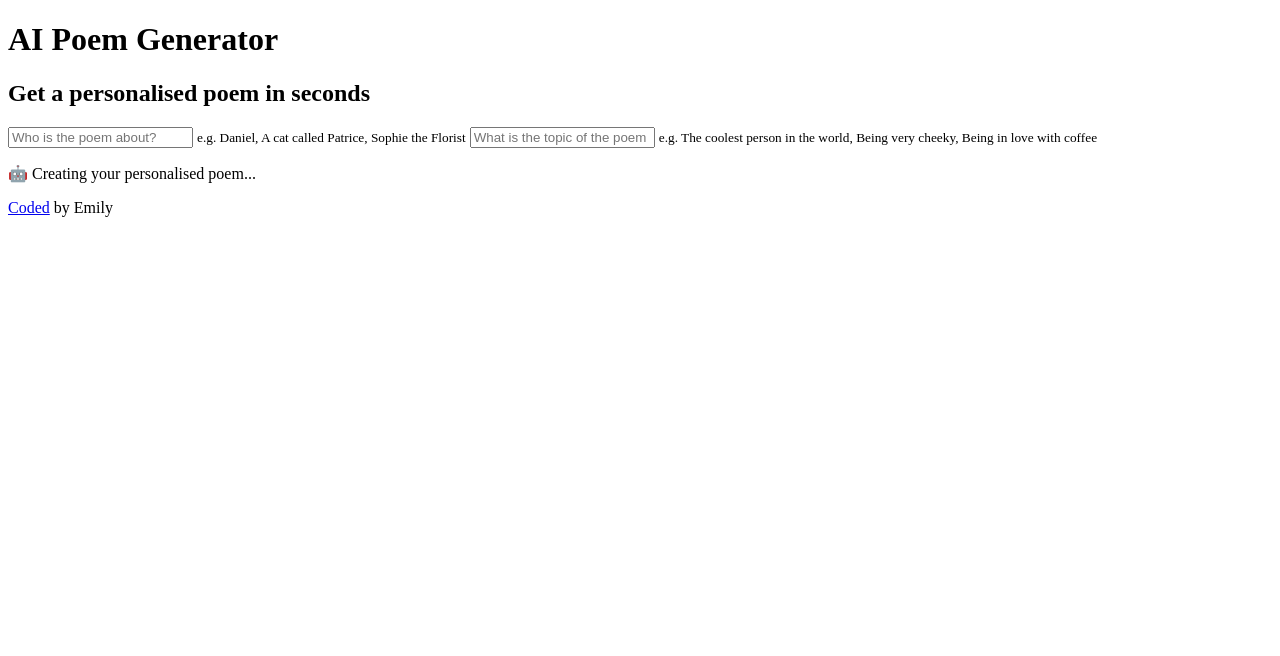
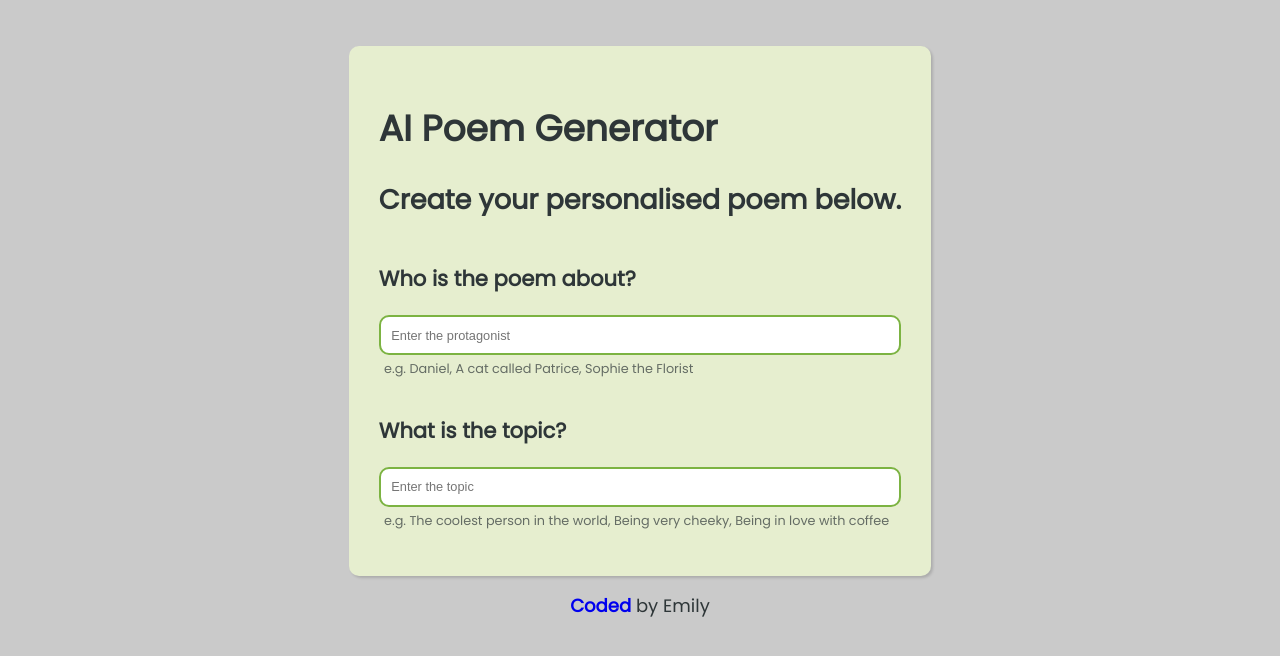
Before and after one commit to em-wb/sc-poem-generator, a plain HTML site: page index.html in a window 1280 px wide. Drawn offline with Linux system fonts and the light colour scheme.

Commit message:
Add styling and question headings

```diff
--- a/index.html
+++ b/index.html
@@ -3,23 +3,39 @@
   <head>
     <meta charset="UTF-8" />
     <meta name="viewport" content="width=device-width, initial-scale=1.0" />
+    <link rel="stylesheet" href="styles.css" />
+    <link rel="preconnect" href="https://fonts.googleapis.com" />
+    <link rel="preconnect" href="https://fonts.gstatic.com" crossorigin />
+    <link
+      href="https://fonts.googleapis.com/css2?family=Noto+Serif&family=Poppins&display=swap"
+      rel="stylesheet"
+    />
     <title>AI Poem Generator</title>
   </head>
   <body>
     <div class="container">
+      <div class="input-container">
         <h1>AI Poem Generator</h1>
-      <h2>Get a personalised poem in seconds</h2>
+        <h2>Create your personalised poem below.</h2>
         <div class="form-container">
-        <input type="text" placeholder="Who is the poem about?" />
+          <div class="question">
+            <h3>Who is the poem about?</h3>
+
+            <input type="text" placeholder="Enter the protagonist" />
             <small>e.g. Daniel, A cat called Patrice, Sophie the Florist</small>
-        <input type="text" placeholder="What is the topic of the poem" />
+          </div>
+          <div class="question">
+            <h3>What is the topic?</h3>
+            <input type="text" placeholder="Enter the topic" />
             <small
               >e.g. The coolest person in the world, Being very cheeky, Being in
               love with coffee</small
             >
           </div>
-      <div class="output-container">
-        <p>🤖 Creating your personalised poem<span>...</span></p>
+        </div>
+      </div>
+      <div class="output-container hidden">
+        <p>✍️ Writing your personalised poem<span>...</span></p>
       </div>
     </div>
 
--- a/styles.css
+++ b/styles.css
@@ -0,0 +1,78 @@
+body {
+  display: flex;
+  flex-direction: column;
+  align-items: center;
+  height: 100vh;
+  color: #2e3638;
+  padding-top: 3%;
+  font-size: 18px;
+  background-color: rgb(202, 202, 202);
+  font-family: "Poppins", sans-serif;
+  gap: 2%;
+}
+
+input {
+  background-color: ;
+  border-radius: 10px;
+  border: 2px solid #7cb342;
+  font-size: 0.8rem;
+  padding: 2%;
+}
+
+input::placeholder {
+  font-size: 0.8rem;
+}
+
+a {
+  text-decoration: none;
+  font-weight: 700;
+  cursor: pointer;
+}
+
+a:visited {
+  text-decoration: none;
+  color: #2e3638;
+}
+
+h1,
+h2 {
+}
+
+small {
+  padding: 1% 0 0 1%;
+  font-size: 0.8rem;
+  opacity: 70%;
+}
+
+.container {
+  display: flex;
+  flex-direction: column;
+  width: auto;
+  gap: 50px;
+}
+
+.input-container,
+.output-container {
+  padding: 30px;
+  border-radius: 10px;
+  background-color: #e6eecf;
+  box-shadow: rgba(0, 0, 0, 0.15) 1.95px 1.95px 2.6px;
+}
+
+.output-container {
+  border-left: 10px solid #7cb342;
+}
+
+.question {
+  display: flex;
+  flex-direction: column;
+  margin-bottom: 3%;
+}
+
+.output-container {
+  font-family: "Noto Serif", serif;
+}
+
+.hidden {
+  display: none;
+}
```
Lines whose indentation alone changed are shown as unchanged.
